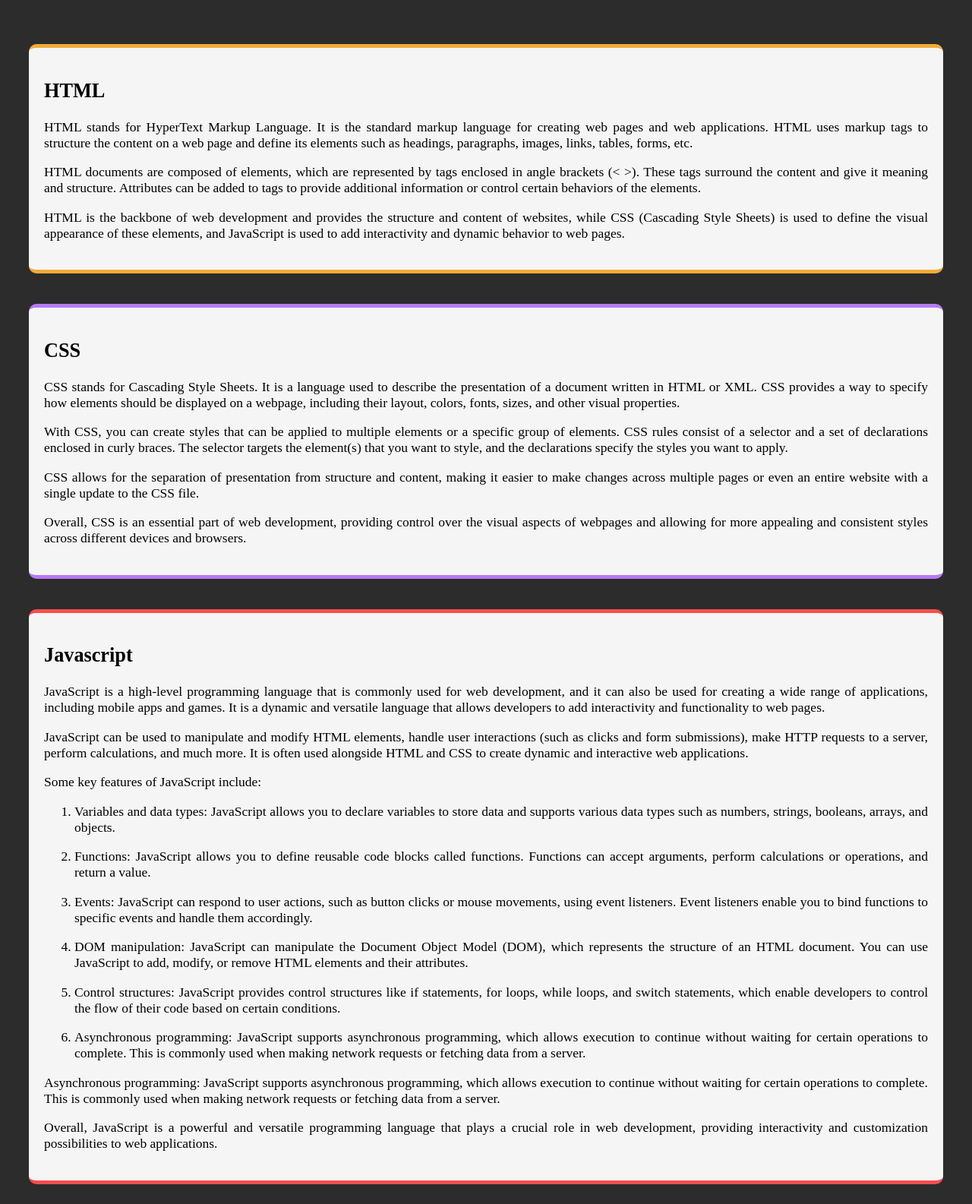
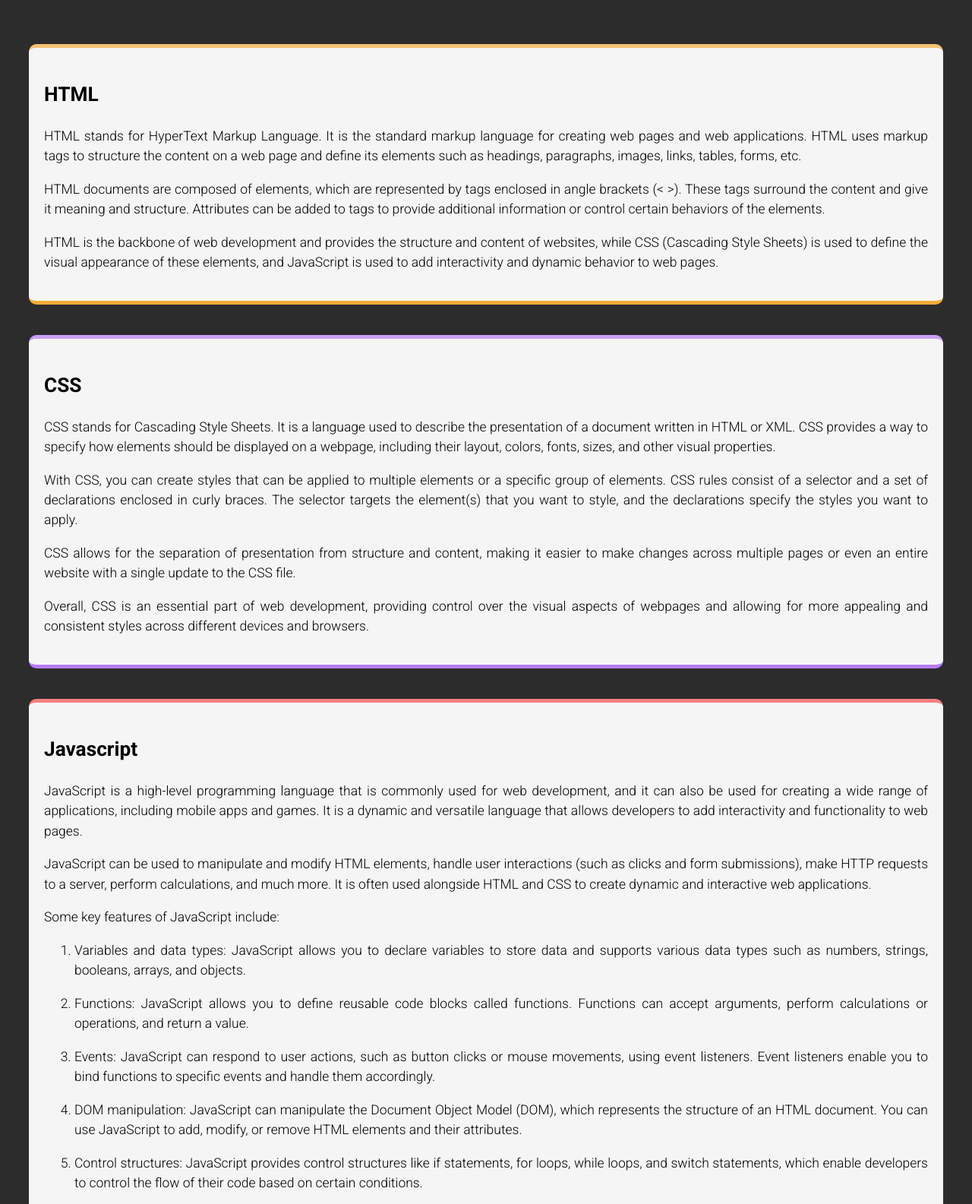
Before and after one commit to Emox87/web-wiki, a plain HTML site: page index.html in a window 1280 px wide. Shown: the top 1585 px of the page at 76% size. Drawn offline with Linux system fonts and the light colour scheme.

Commit message:
Adding Google Roboto Font

```diff
--- a/css/style.css
+++ b/css/style.css
@@ -1,3 +1,6 @@
+/* Google Font Roboto  */
+@import url("https://fonts.googleapis.com/css2?family=Roboto:ital,wght@0,100;0,300;0,400;0,500;0,700;0,900;1,100;1,300;1,400;1,500;1,700;1,900&display=swap");
+
 *::before,
 *::after,
 * {
@@ -7,16 +10,22 @@
 /* CSS Variables */
 :root {
   --body-background-color: rgba(18, 18, 18, 0.885);
+  --roboto-font-family: "Roboto", sans-serif;
   --section-background-color: whitesmoke;
 }
 
 html {
+  /* 1rem = 10px */
   font-size: 62.5%;
+  scroll-behavior: smooth;
 }
 
 body {
   padding: 1rem;
+  line-height: 1.5;
   font-size: 1.75rem;
+  font-weight: 300;
+  font-family: var(--roboto-font-family);
   background-color: var(--body-background-color);
 }
 
@@ -28,33 +37,29 @@ section {
   text-align: justify;
 }
 
-section ul,
-section ol {
-}
-
 #html {
-  border-top: 0.5rem solid rgb(242, 171, 57);
-  border-bottom: 0.5rem solid rgb(242, 171, 57);
+  border-top: 0.5rem solid rgba(242, 171, 57, 0.7);
+  border-bottom: 0.5rem solid rgba(242, 171, 57, 1);
 }
 
 #css {
-  border-top: 0.5rem solid rgb(182, 123, 246);
-  border-bottom: 0.5rem solid rgb(182, 123, 246);
+  border-top: 0.5rem solid rgba(182, 123, 246, 0.7);
+  border-bottom: 0.5rem solid rgba(182, 123, 246, 1);
 }
 
 #js {
-  border-top: 0.5rem solid rgb(247, 78, 78);
-  border-bottom: 0.5rem solid rgb(247, 78, 78);
+  border-top: 0.5rem solid rgb(247, 78, 78, 0.7);
+  border-bottom: 0.5rem solid rgb(247, 78, 78, 1);
 }
 
 #react {
-  border-top: 0.5rem solid rgb(23, 160, 201);
-  border-bottom: 0.5rem solid rgb(23, 160, 201);
+  border-top: 0.5rem solid rgb(23, 160, 201, 0.7);
+  border-bottom: 0.5rem solid rgb(23, 160, 201, 1);
 }
 
 #node {
-  border-top: 0.5rem solid rgb(99, 255, 21);
-  border-bottom: 0.5rem solid rgb(99, 255, 21);
+  border-top: 0.5rem solid rgb(99, 255, 21, 0.7);
+  border-bottom: 0.5rem solid rgb(99, 255, 21, 1);
 }
 
 #mongodb {
```
